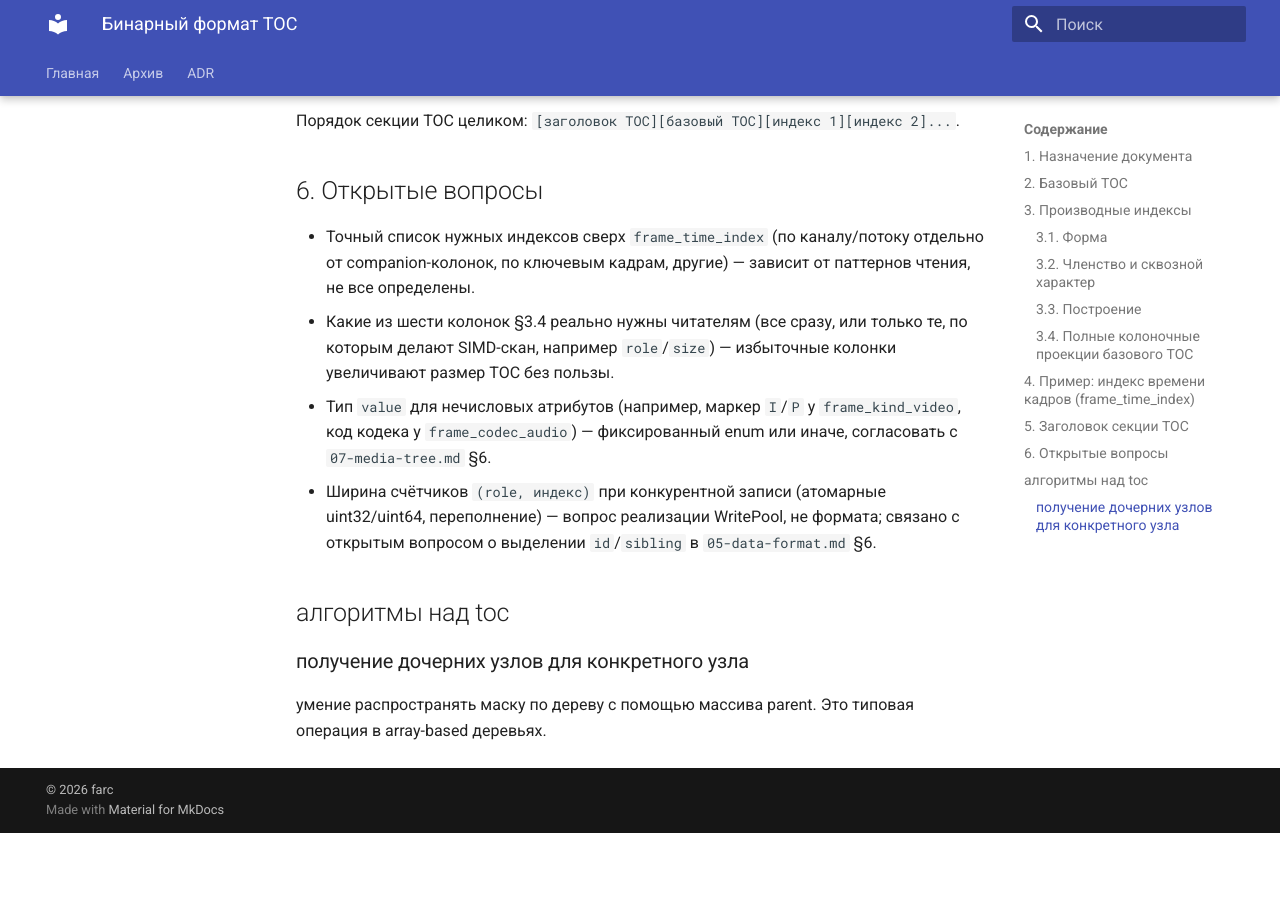
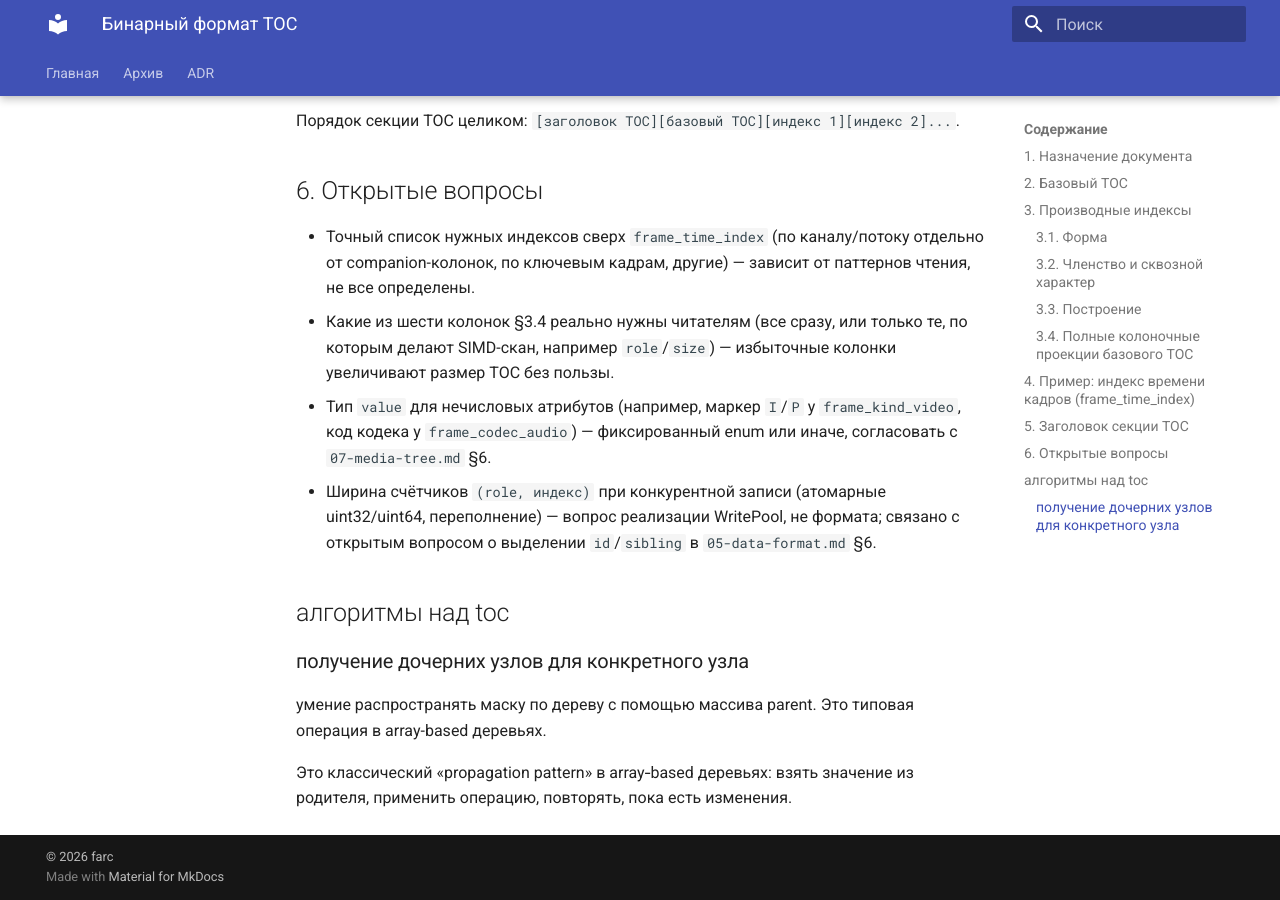
Before and after one commit to traycers/farc, an MkDocs documentation site: the page built from docs/docs/archive/06-toc-format.md, in a window 1280 px wide and 900 px high, scrolled down 5331 px. Built offline with MkDocs 1.6.1 and Material for MkDocs 9.7.7, drawn with Linux system fonts in a browser that asks for light colours; before the commit the page ends 6164 px from its top, so only the background shows below that.

Commit message:
add pattern

```diff
--- a/docs/docs/archive/06-toc-format.md
+++ b/docs/docs/archive/06-toc-format.md
@@ -127,3 +127,5 @@ TOC состоит из двух частей:
 ### получение дочерних узлов для конкретного узла
 
 умение распространять маску по дереву с помощью массива parent. Это типовая операция в array-based деревьях.
+
+Это классический «propagation pattern» в array‑based деревьях: взять значение из родителя, применить операцию, повторять, пока есть изменения.
```
